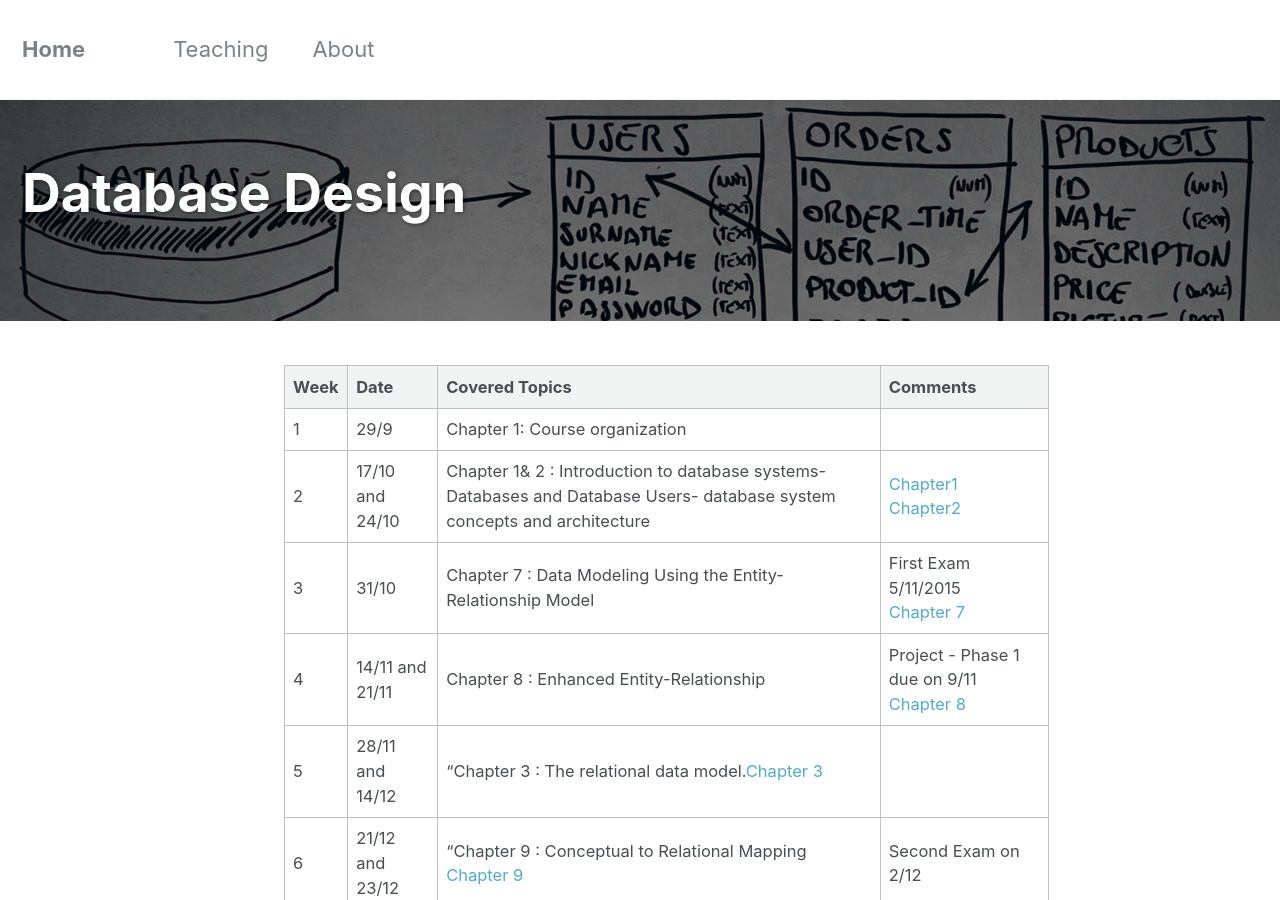
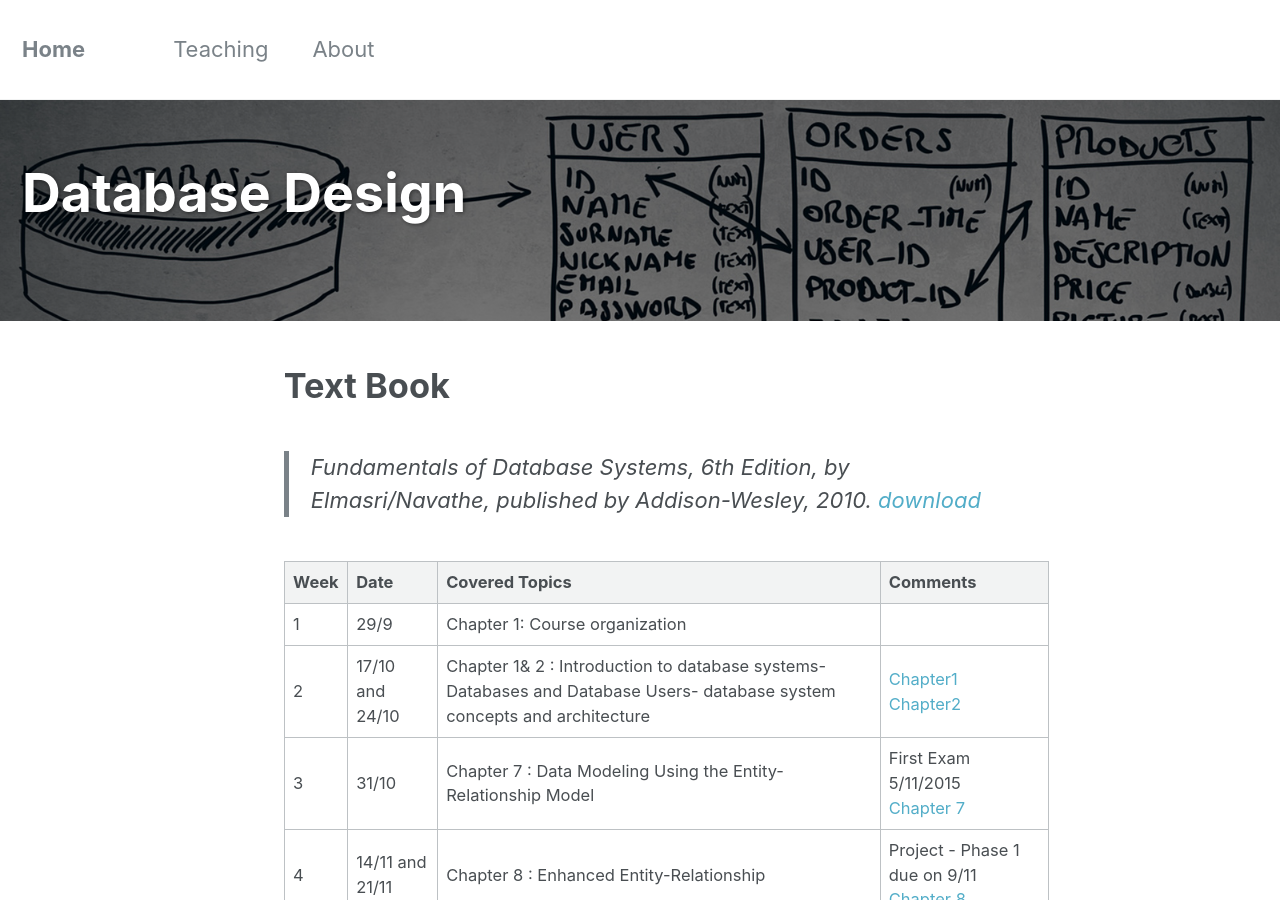
Before and after one commit to alaidi/alaidi.github.io, a Jekyll site: the page built from _posts/courses/2016-2017/2016-9-25-Database.markdown, in a window 1280 px wide and 900 px high. Built offline with Jekyll 4.4.1, drawn with Linux system fonts in a browser that asks for light colours.

Commit message:
add book download link to database

```diff
--- a/_posts/courses/2016-2017/2016-9-25-Database.markdown
+++ b/_posts/courses/2016-2017/2016-9-25-Database.markdown
@@ -9,6 +9,11 @@ header:
 ---
 
 {% include base_path %}
+
+# Text Book
+
+> Fundamentals of Database Systems, 6th Edition, by Elmasri/Navathe, published by Addison-Wesley, 2010.
+[download][Book]
 
 {:.table .table-striped .table-bordered .table-hover .table-condensed'}
 | Week | Date            | Covered Topics                                                                                                           | Comments                                                                                                          |
@@ -30,5 +35,5 @@ header:
 | 15   |                 | Project presentation                                                                                                     | Project - Phase 4 (final) due on <br>Presentation Evaluation <br>Presentation Schedule                                    |
 | 16   |                 | TBA                                                                                                                      |                                                                                                                   |
 
-
+[Book]: http://www.uoitc.edu.iq/images/documents/informatics-institute/exam_materials/databases%20ramaz.pdf
 [ch1]: {{ site.baseurl }}/download/2016-2017/database/ch01.ppt
```
